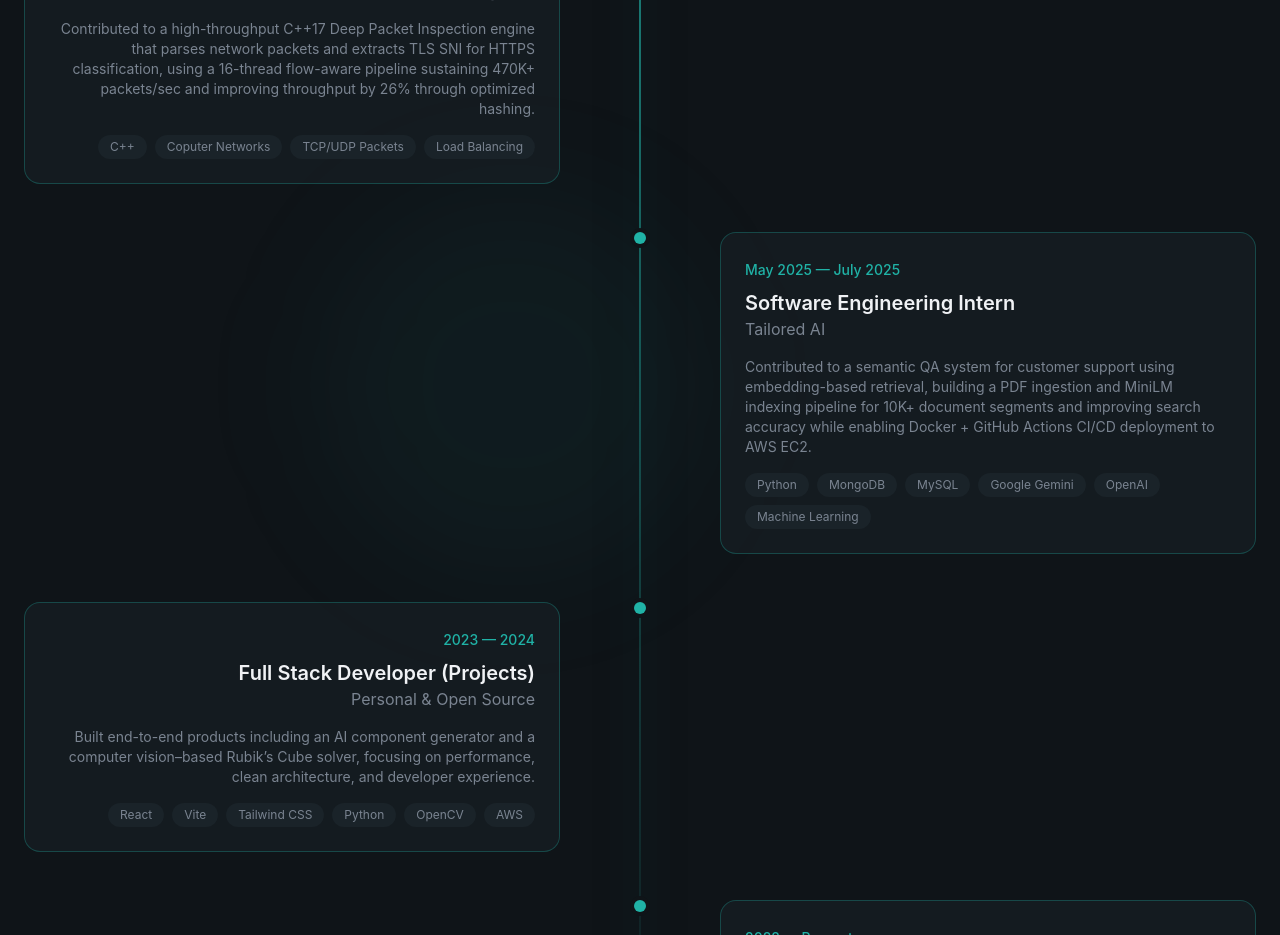
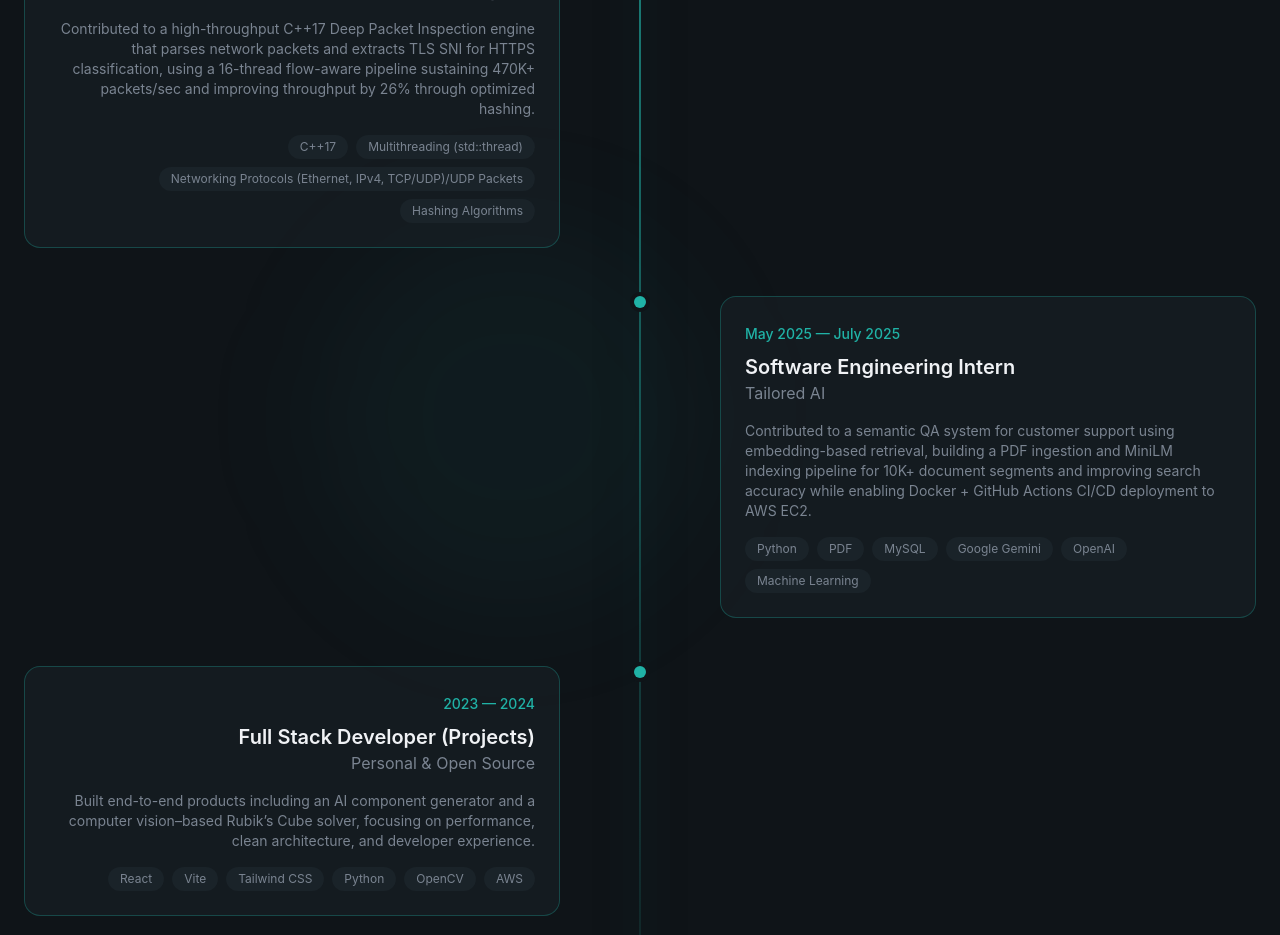
Before and after one commit to SUPAM07/PORTFOLIO-WEBSITE, a React (Vite) app: page / in a window 1280 px wide. Shown: the part 4260-5195 px from the top of the page. Built offline with nearby package versions, Linux system fonts and the light colour scheme.

Commit message:
“fixed”

```diff
--- a/src/sections/Experience.jsx
+++ b/src/sections/Experience.jsx
@@ -6,10 +6,10 @@ const experiences = [
     description:
       "Contributed to a high-throughput C++17 Deep Packet Inspection engine that parses network packets and extracts TLS SNI for HTTPS classification, using a 16-thread flow-aware pipeline sustaining 470K+ packets/sec and improving throughput by 26% through optimized hashing.",
     technologies: [
-      "C++",
-      "Coputer Networks",
-      "TCP/UDP Packets",
-      "Load Balancing",
+      "C++17",
+      "Multithreading (std::thread)",
+      "Networking Protocols (Ethernet, IPv4, TCP/UDP)/UDP Packets",
+      "Hashing Algorithms",
     ],
     current: true,
   },
@@ -21,7 +21,7 @@ const experiences = [
       "Contributed to a semantic QA system for customer support using embedding-based retrieval, building a PDF ingestion and MiniLM indexing pipeline for 10K+ document segments and improving search accuracy while enabling Docker + GitHub Actions CI/CD deployment to AWS EC2.",
     technologies: [
       "Python",
-      "MongoDB",
+      "PDF ",
       "MySQL",
       "Google Gemini",
       "OpenAI",
```
